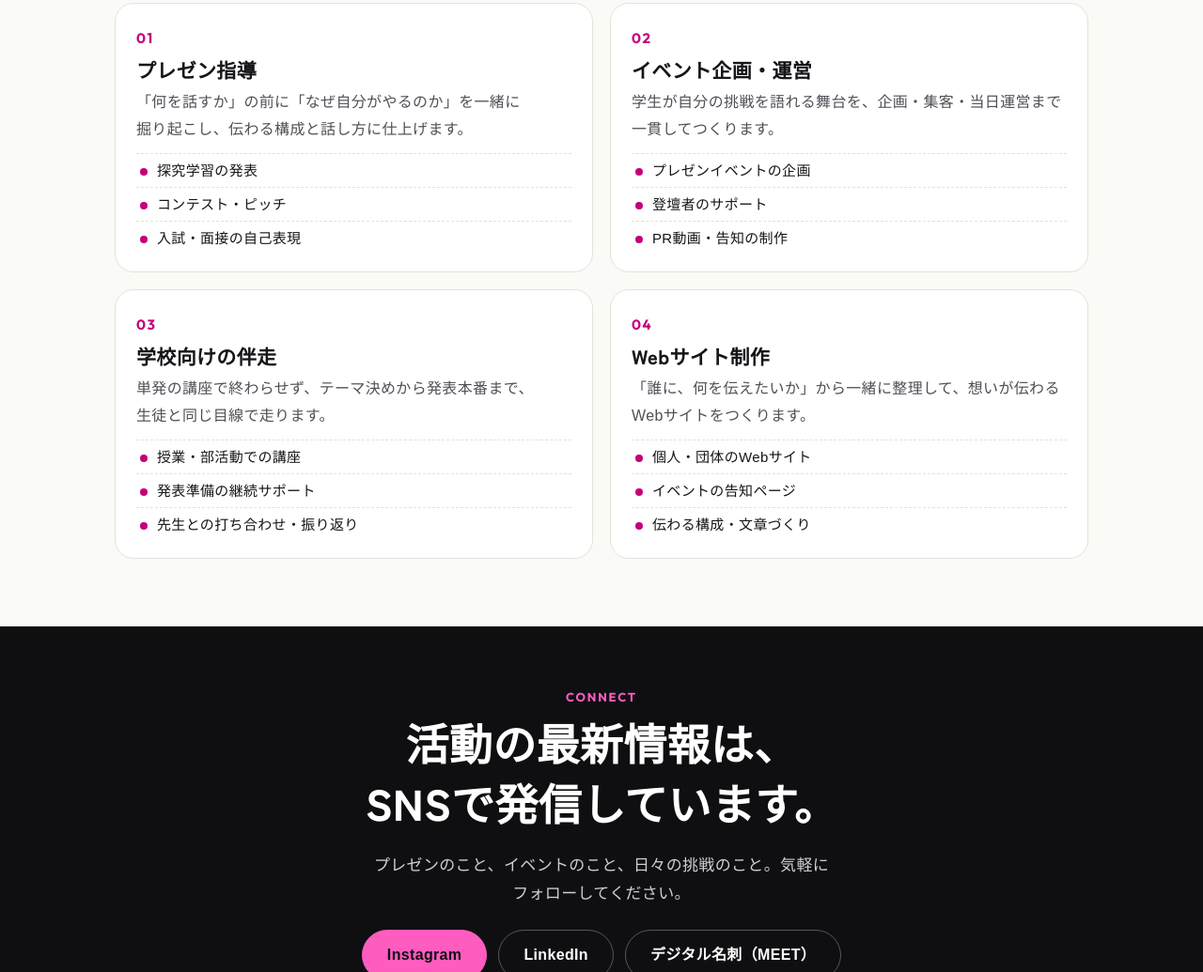
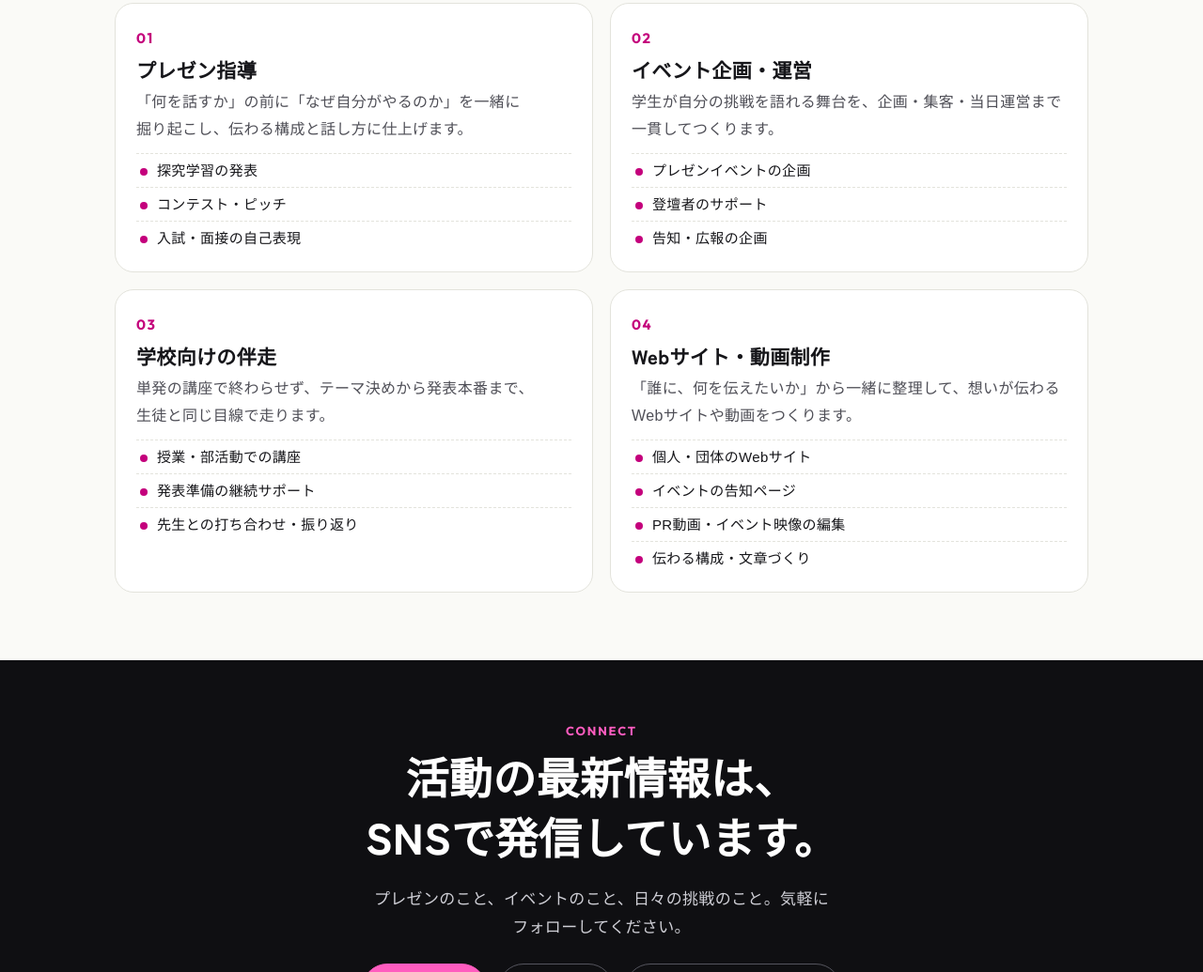
Before and after one commit to shintaroyade/moriyama-site, a plain HTML site: page index.html in a window 1280 px wide. Shown: the part 5136-6171 px from the top of the page at 94% size. Drawn offline with Linux system fonts and the light colour scheme; a web font is replaced by a local one.

Commit message:
取り組みに動画制作を追加
Co-Authored-By: Claude Opus 5.5 <noreply@anthropic.com>
Claude-Session: https://claude.ai/code/session_01VApt2zpnuNqQbYMwLxTobv

```diff
--- a/index.html
+++ b/index.html
@@ -560,7 +560,7 @@ footer{background:var(--dark);color:#8E8E99;text-align:center;font-family:var(--
           <ul>
             <li>プレゼンイベントの企画</li>
             <li>登壇者のサポート</li>
-            <li>PR動画・告知の制作</li>
+            <li>告知・広報の企画</li>
           </ul>
         </article>
         <article class="service reveal">
@@ -575,11 +575,12 @@ footer{background:var(--dark);color:#8E8E99;text-align:center;font-family:var(--
         </article>
         <article class="service reveal">
           <span class="num">04</span>
-          <h3>Webサイト制作</h3>
-          <p>「誰に、何を伝えたいか」から一緒に整理して、想いが伝わるWebサイトをつくります。</p>
+          <h3>Webサイト・動画制作</h3>
+          <p>「誰に、何を伝えたいか」から一緒に整理して、想いが伝わるWebサイトや動画をつくります。</p>
           <ul>
             <li>個人・団体のWebサイト</li>
             <li>イベントの告知ページ</li>
+            <li>PR動画・イベント映像の編集</li>
             <li>伝わる構成・文章づくり</li>
           </ul>
         </article>
```
